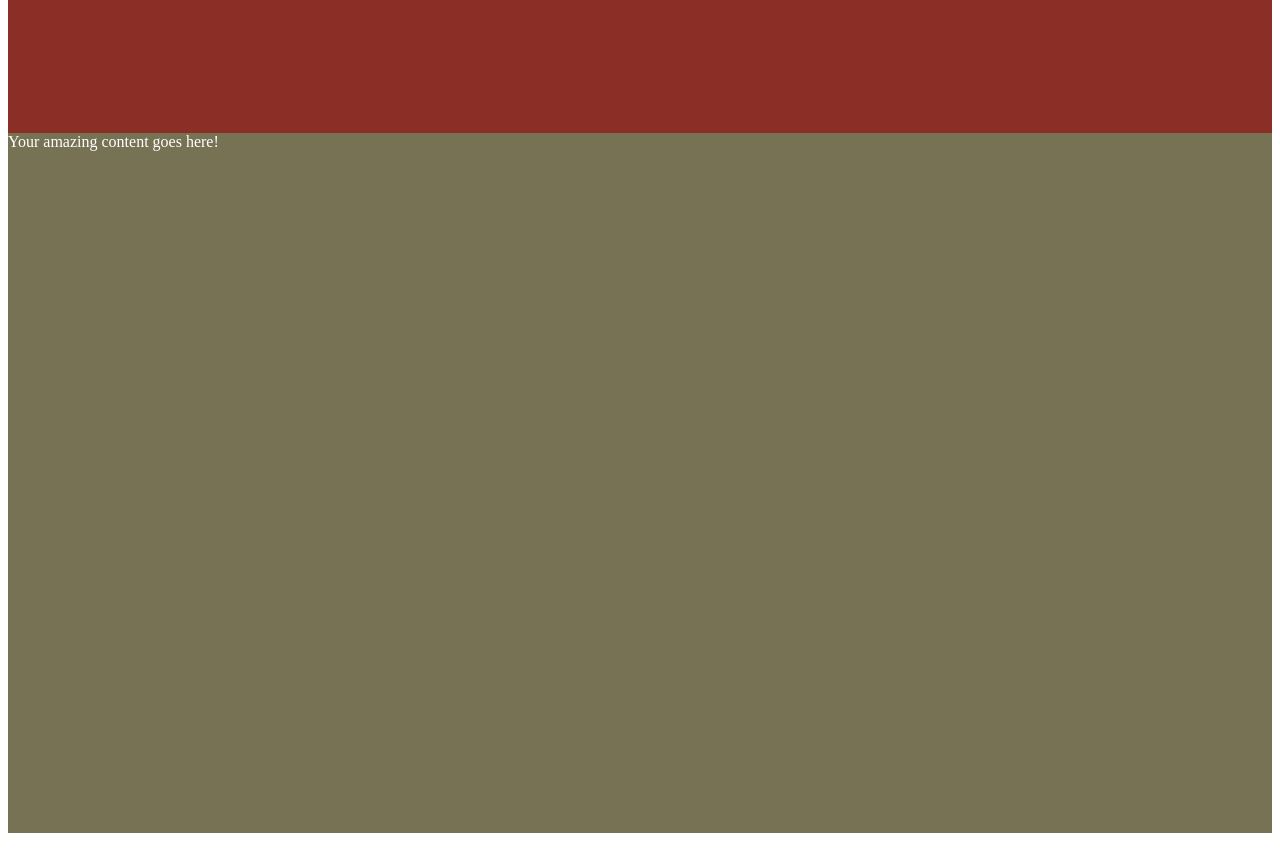
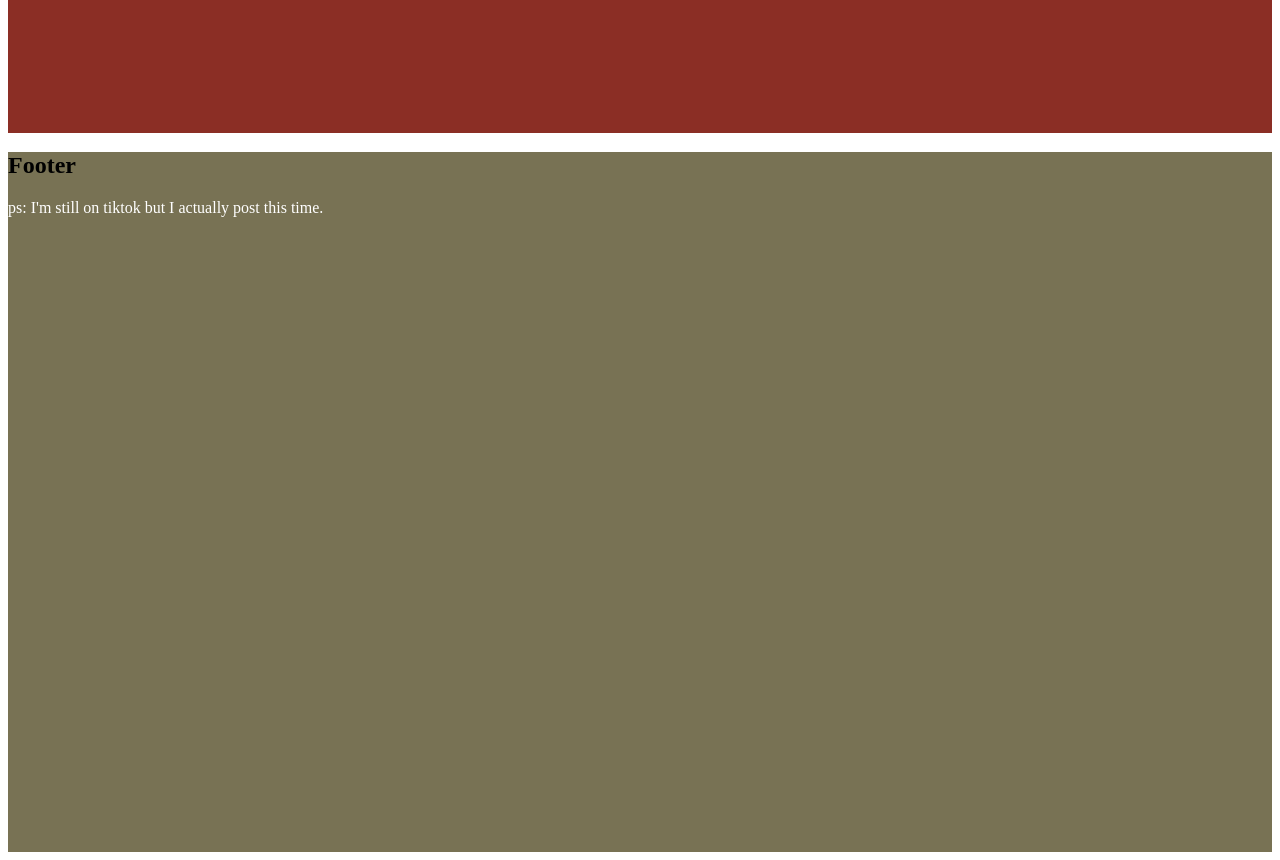
Before and after one commit to Ebubexx/Final-Project, a plain HTML site: page index.html in a window 1280 px wide. Shown: the part 2820-3680 px from the top of the page. Drawn offline with Linux system fonts and the light colour scheme.

Commit message:
updated sections

```diff
--- a/index.html
+++ b/index.html
@@ -81,7 +81,8 @@ Ebube's Dance Dance Revolution</h2>
     Ultimately, I hope to return to AfroxDance and give back to the community, helping others the way it helped me.</p>
 </div>
 <div id="section4">
-Your amazing content goes here!
+  <h2>Footer</h2>
+  <p>ps: I'm still on tiktok but I actually post this time. </p>
 </div>
 </body>
 </html>
```
